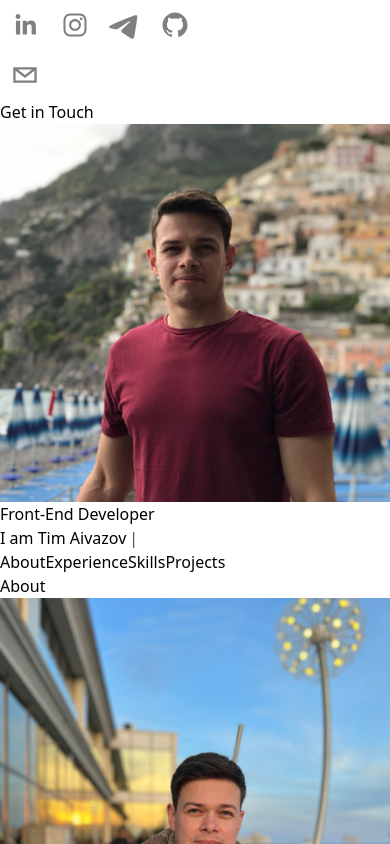
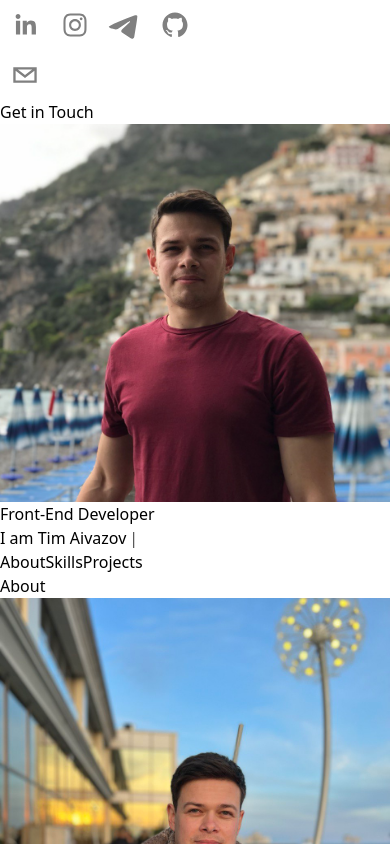
Before and after one commit to Aivazov/welcome-to-tim, a Next.js app: page / in a window 390 px wide. Shown: the top 844 px of the page. Built offline with nearby package versions, Linux system fonts and the light colour scheme.

Commit message:
fixing mobile responsiveness

```diff
--- a/src/components/Hero/Hero.tsx
+++ b/src/components/Hero/Hero.tsx
@@ -7,10 +7,10 @@ import Link from 'next/link';
 type Props = {};
 
 const buttons = [
-  { id: 1, button: 'About' },
-  { id: 2, button: 'Experience' },
-  { id: 3, button: 'Skills' },
-  { id: 4, button: 'Projects' },
+  { id: 1, button: 'About', link: '#about' },
+  // { id: 2, button: 'Experience' },
+  { id: 3, button: 'Skills', link: '#skills' },
+  { id: 4, button: 'Projects', link: '#projects' },
 ];
 // const buttons = [ {button: 'About'}, {button: 'Expreience'}, {button: 'Skills'}, {button: 'Projects'}];
 
@@ -43,23 +43,11 @@ export default function Hero({}: Props) {
         </h1>
 
         <div className="pt-5">
-          {buttons?.map(({ button, id }) => (
-            <Link href="#about" key={id}>
+          {buttons?.map(({ button, id, link }) => (
+            <Link href={link} key={id}>
               <button className="hero-button">{button}</button>
             </Link>
           ))}
-          {/* <Link href="#about">
-            <button className="hero-button">About</button>
-          </Link>
-          <Link href="#experience">
-            <button className="hero-button">Experience</button>
-          </Link>
-          <Link href="#skills">
-            <button className="hero-button">Skills</button>
-          </Link>
-          <Link href="#projects">
-            <button className="hero-button">Projects</button>
-          </Link> */}
         </div>
       </div>
     </div>
--- a/src/components/Skills/Skill.tsx
+++ b/src/components/Skills/Skill.tsx
@@ -25,10 +25,11 @@ export default function Skill({ directionLeft, icon, status, stack }: Props) {
         }}
         viewport={{ once: true }}
         src={icon}
-        // src="/static/skills/css3.svg"
-        className="rounded-full border border-gray-500 object-cover w-24 h-24 md:w-28 md:h-28 xl:w-32 xl:h-32 filter group-hover:grayscale transition duration-300 ease-in-out"
+        className="rounded-full border border-gray-500 object-cover max-sm:w-16 max-sm:h-16 sm:w-24 sm:h-24 xl:w-32 xl:h-32 filter group-hover:grayscale transition duration-300 ease-in-out"
+        // className="rounded-full border border-gray-500 object-cover w-24 h-24 md:w-28 md:h-28 xl:w-32 xl:h-32 filter group-hover:grayscale transition duration-300 ease-in-out"
       />
-      <div className="absolute opacity-0 group-hover:opacity-80 group-hover:bg-white/95 rounded-full transition duration-300 ease-in-out max-md:w-24 max-md:h-24 md:w-28 md:h-28 xl:w-32 xl:h-32">
+      <div className="absolute opacity-0 group-hover:opacity-80 group-hover:bg-white/95 rounded-full transition duration-300 ease-in-out max-sm:w-16 max-sm:h-16 sm:w-24 sm:h-24 xl:w-32 xl:h-32">
+        {/* <div className="absolute opacity-0 group-hover:opacity-80 group-hover:bg-white/95 rounded-full transition duration-300 ease-in-out max-md:w-24 max-md:h-24 md:w-28 md:h-28 xl:w-32 xl:h-32"> */}
         <div className="flex flex-col items-center justify-center h-full">
           <p className="text-xs text-black font-bold opacity-100">{stack}</p>
           <p className="text-2xl text-black font-bold opacity-100">{status}</p>
--- a/src/components/Skills/Skills.tsx
+++ b/src/components/Skills/Skills.tsx
@@ -1,8 +1,6 @@
 import React from 'react';
 import { motion } from 'framer-motion';
 import Skill from './Skill';
-// import Css from '../../../public/static/skills/css3.svg';
-// import FMotion from '../../../public/static/skills/FramerMotionIcon'
 
 type Props = {
   icon: string;
@@ -21,7 +19,6 @@ const icons = [
     url: '/static/skills/bootstrap.svg',
     progress: '60%',
   },
-  // { url: '/static/skills/figma.svg', progress: '70%' },
   {
     skillName: 'Figma',
     url: '/static/skills/figma-transparent.svg',
@@ -63,7 +60,7 @@ export default function Skills({}: Props) {
     >
       <h3 className="title">Skills</h3>
 
-      <h3 className="absolute top-36 text-gray-500 text-sm tracking-[3px] uppercase">
+      <h3 className="absolute top-36 text-gray-500 text-sm tracking-[3px]">
         Stacks of technology that I have studied and use in my work
       </h3>
 
```
